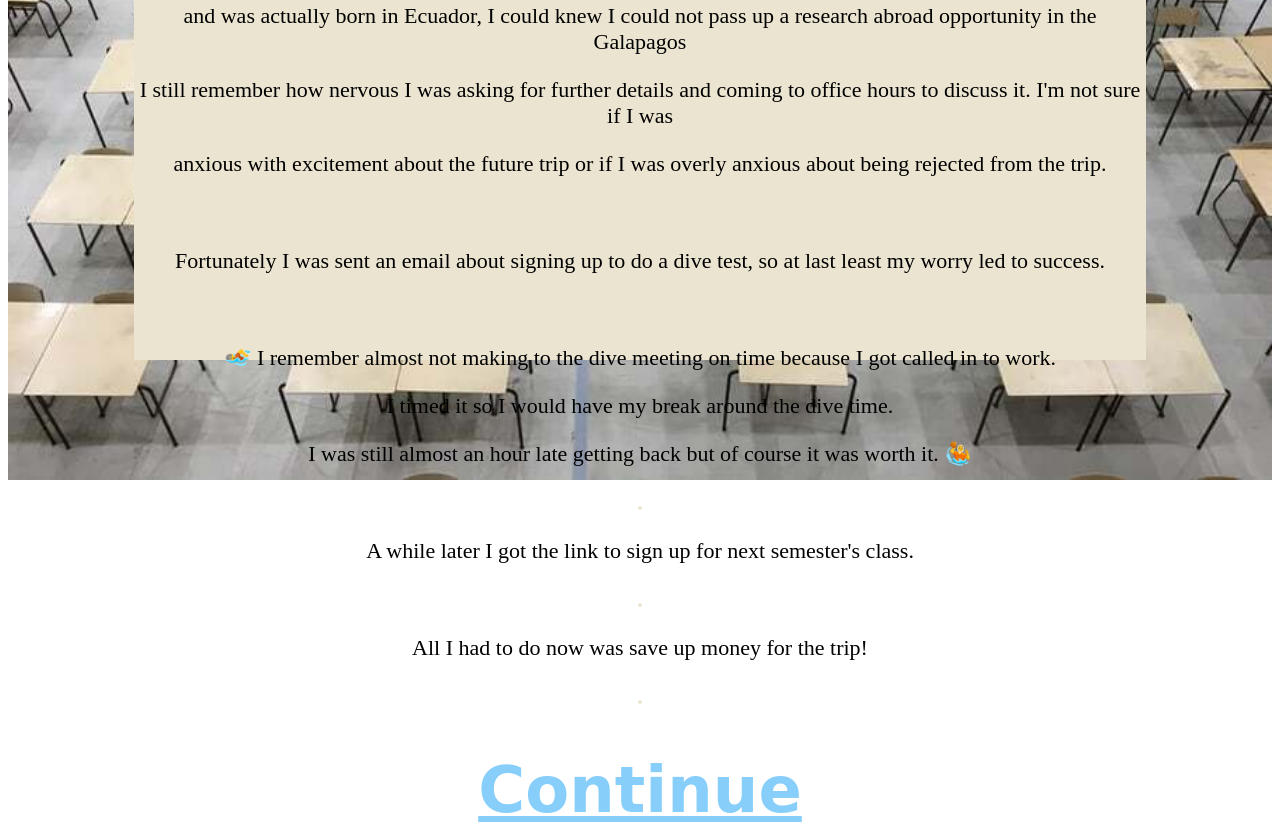
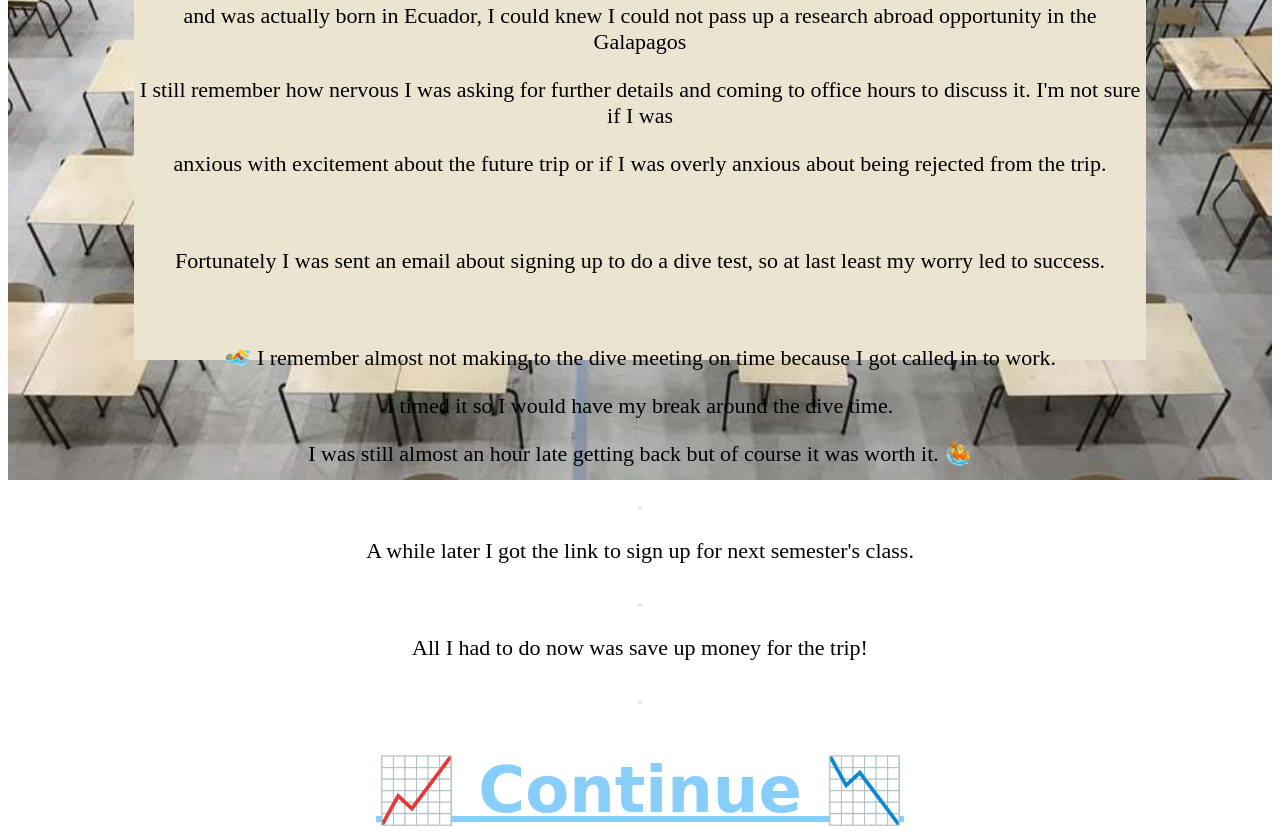
Before and after one commit to filiko/before, a plain HTML site: page index.html in a window 1280 px wide. Shown: the part 476-1304 px from the top of the page. Drawn offline with Linux system fonts and the light colour scheme.

Commit message:
Update index.html

```diff
--- a/index.html
+++ b/index.html
@@ -84,7 +84,7 @@
 
       </p>
 
-      <h1><a href="https://galapagopres.github.io/during/"> Continue</a></h1>
+      <h1><a href="https://galapagopres.github.io/during/"> 📈 Continue 📉 </a></h1>
     </div>
   </div>
   </body>
```
